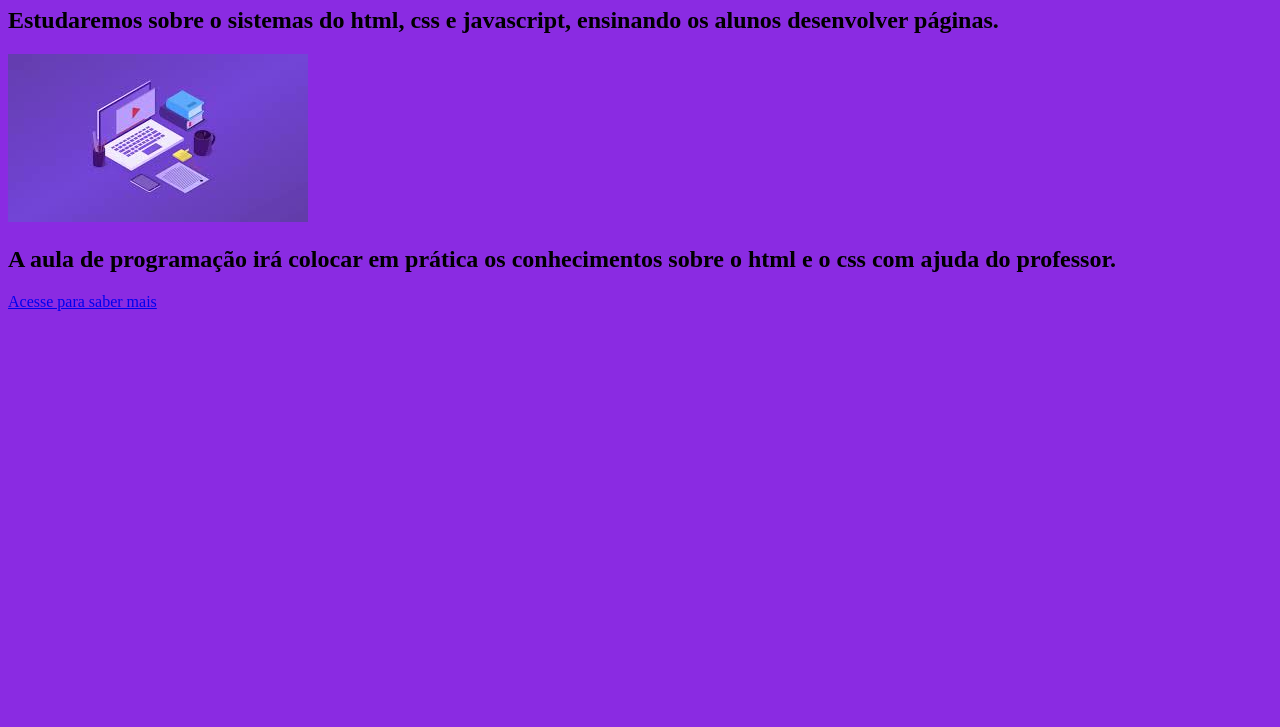
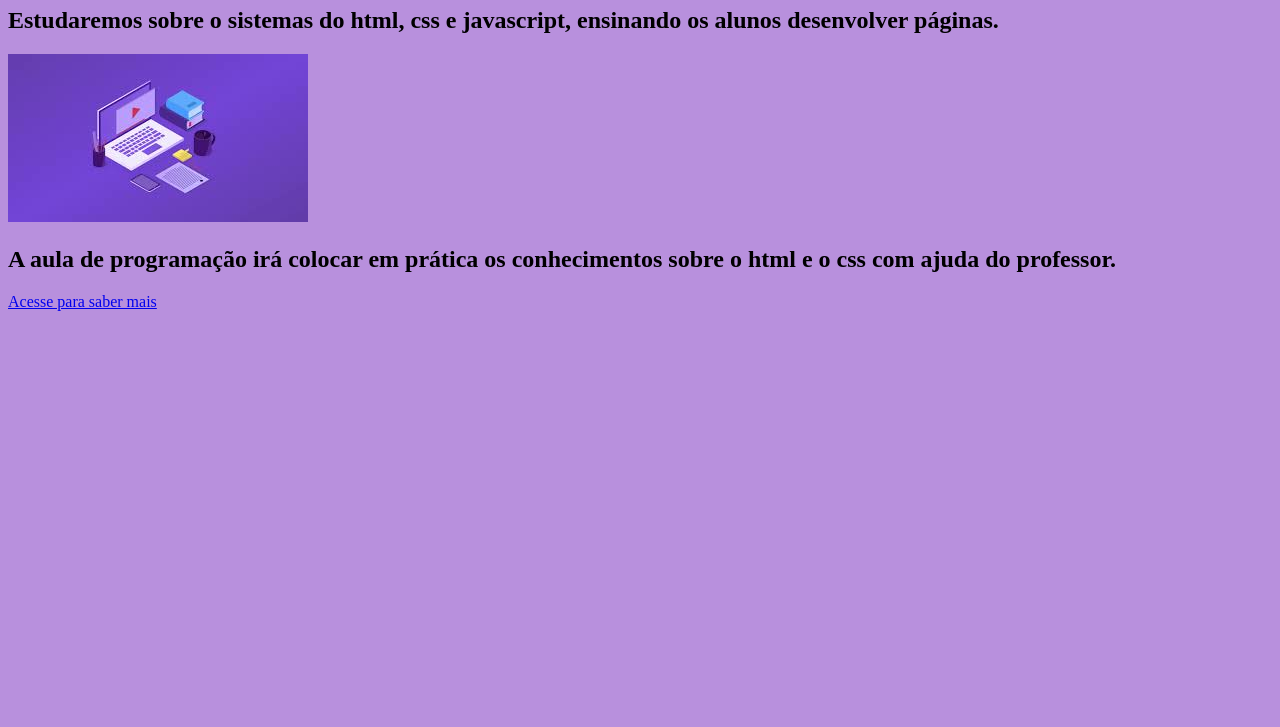
Before and after one commit to ClaraLuciana/15.08.2024-, a plain HTML site: page index.html in a window 1280 px wide. Shown: the part 73-800 px from the top of the page. Drawn offline with Linux system fonts and the light colour scheme.

Commit message:
28.08.2024

```diff
--- a/style.css
+++ b/style.css
@@ -1,3 +1,3 @@
 body {
-    background-color: blueviolet;
+    background-color: rgb(184, 144, 221);
 }
```
